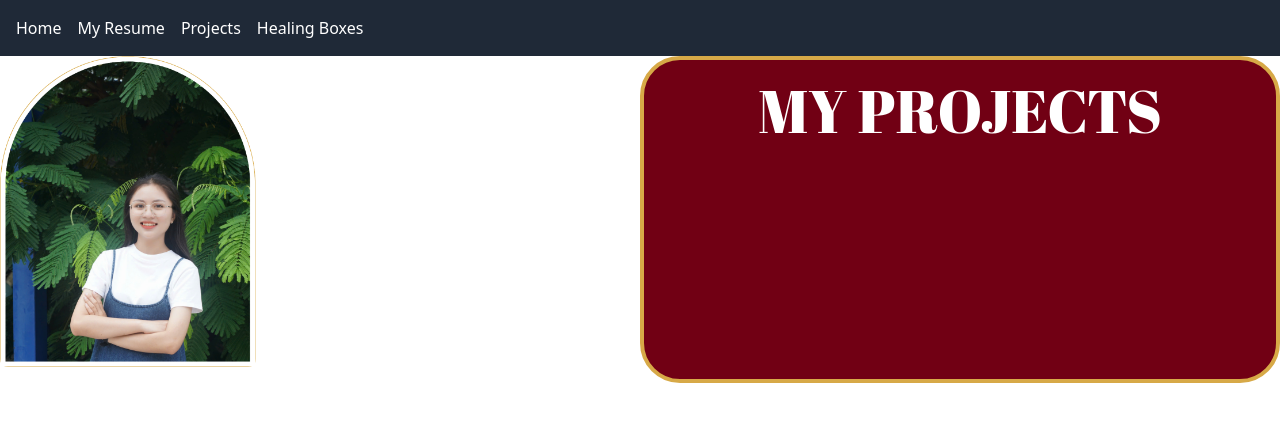
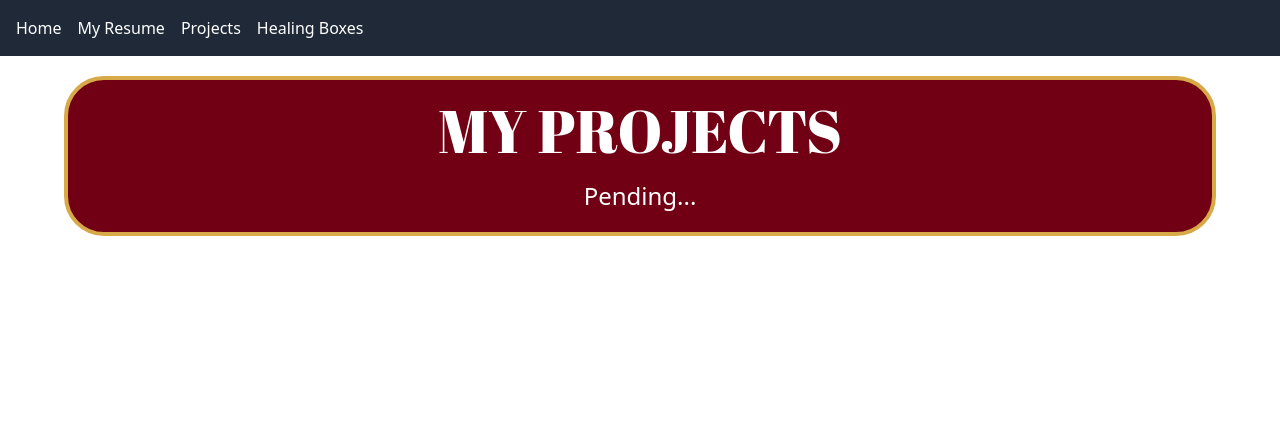
Before and after one commit to DoanKhiem/portfolio-boiboi, a Nuxt app: page /projects in a window 1280 px wide. Shown: the top 422 px of the page. Built offline with nearby package versions, Linux system fonts and the light colour scheme.

Commit message:
Pending project

```diff
--- a/pages/projects.vue
+++ b/pages/projects.vue
@@ -1,13 +1,11 @@
 <template>
-    <div class="grid grid-cols-2">
-        <div>
-            <img src="~/assets/images/avt-2.png" alt="Image Avatar"
-                class="w-2/5 object-cover rounded-lg mb-4 transition-transform duration-300 hover:scale-105">
+    <div class="max-w-6xl mx-auto py-5 px-4 md:px-0">
 
-        </div>
         <div class="bg-primary border-4 rounded-[40px] p-5 border-[#d7a947] text-white">
-            <h2 class=" abril-fatface-regular-font text-6xl uppercase text-center">My Projects</h2>
-
+            <h2 class=" abril-fatface-regular-font text-5xl md:text-6xl uppercase text-center">My Projects</h2>
+            <div class="mt-5">
+                <h2 class="text-center text-2xl">Pending...</h2>
+            </div>
         </div>
     </div>
 </template>
```
